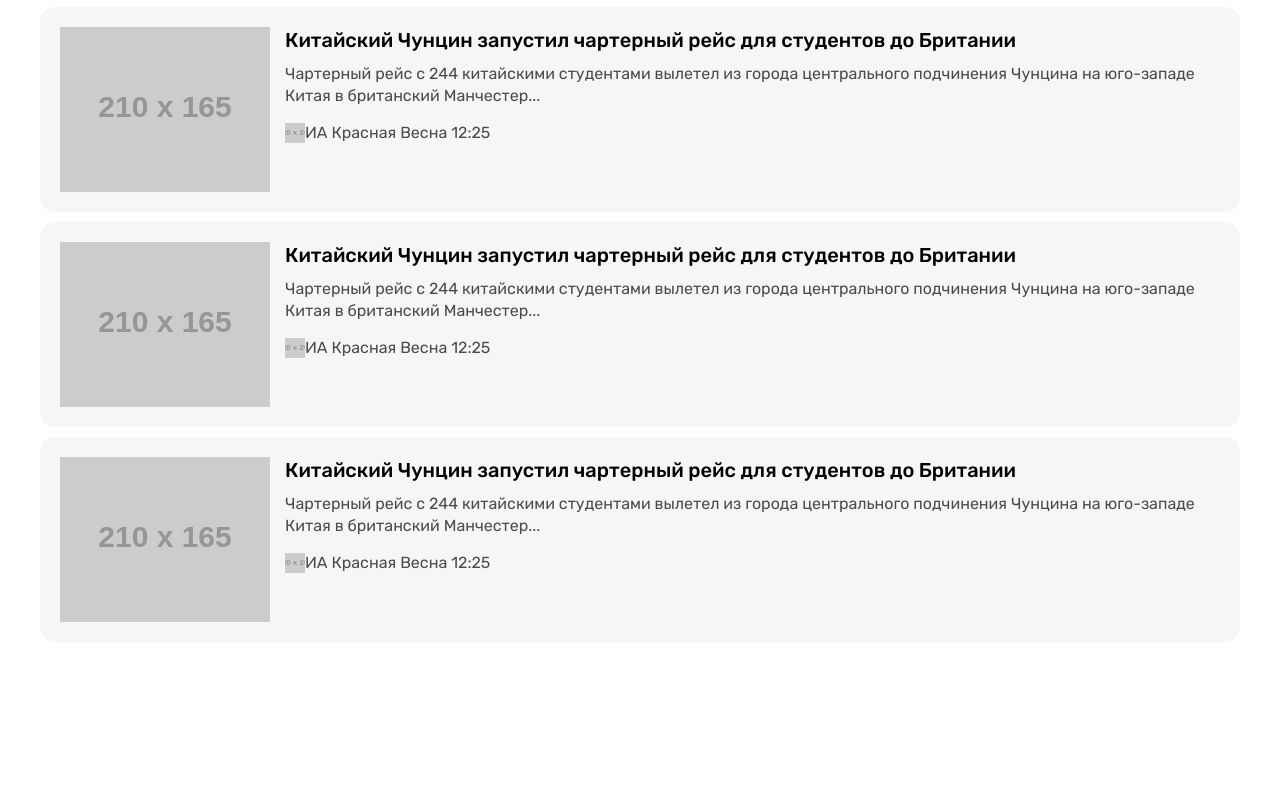
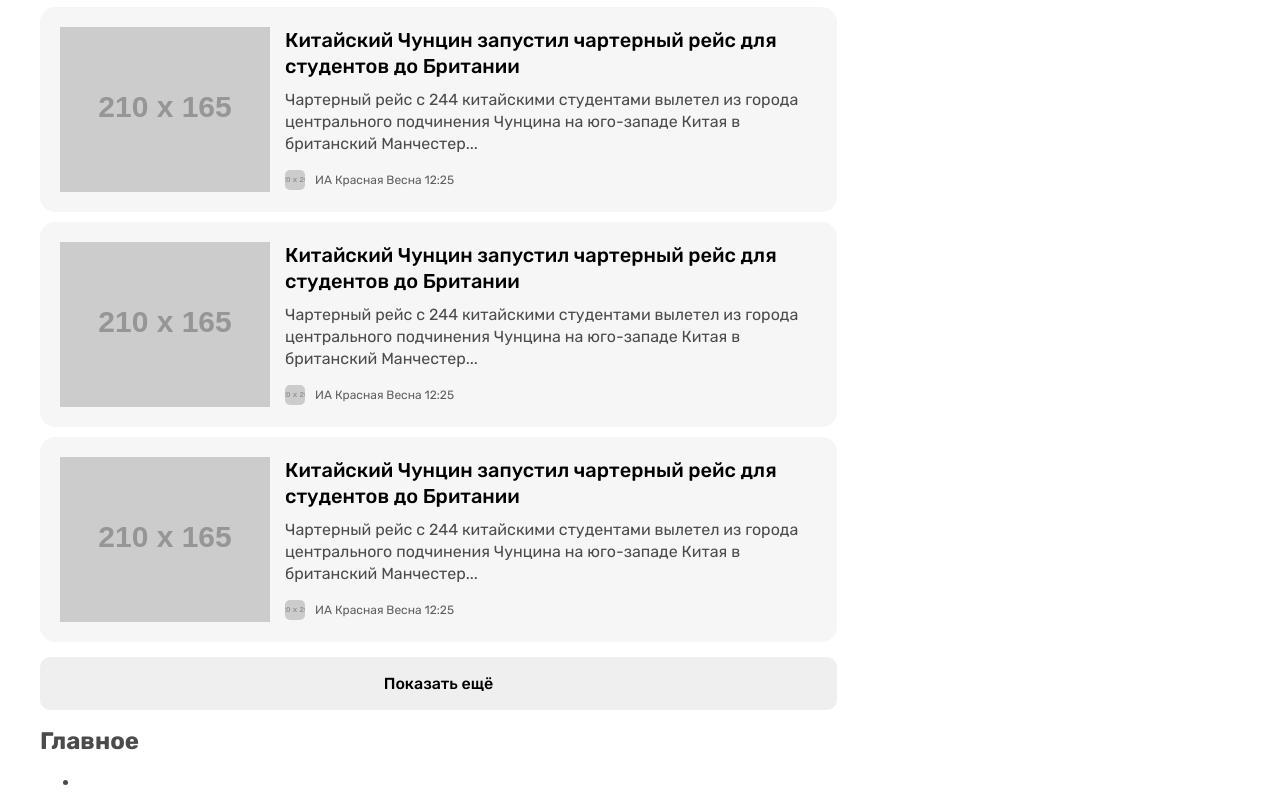
Before and after one commit to musavvir0437/N24-Musavvir, a plain HTML site: page index.html in a window 1280 px wide. Shown: the part 1702-2512 px from the top of the page. Before the commit the page ends 2344 px from the top, so only its background shows below. Drawn offline with Linux system fonts and the light colour scheme; placeholder pictures from the web are drawn by us.

Commit message:
add html add css

```diff
--- a/css/style.css
+++ b/css/style.css
@@ -57,6 +57,11 @@ outline-offset: 3px;
 
 .button:active{
   opacity: 0.6;
+}
+
+.button-block{
+  display: block;
+  width: 100%;
 }
 
 .button-primary{
@@ -328,7 +333,9 @@ display: flex;
 }
 
 /* NEW-LIST */
-
+.global-news{
+  width: 797px;
+}
 
 .global-news-heading {
   margin-top: 0;
@@ -341,6 +348,7 @@ display: flex;
 .news-list {
   display: flex;
   flex-direction: column;
+  margin-bottom: 15px;
 }
 .news-list-item:not(:last-child) {
   margin-bottom: 10px;
@@ -395,8 +403,19 @@ display: flex;
   align-items: center;
 }
 .article-card-horizontal-source-icon {
+  width: 20px;
+  height: 20px;
+  margin-right: 10px;
+  object-fit: cover;
+  border-radius: 5px;
 }
 .article-card-horizontal-source-time {
+  font-size: 12px;
+  line-height: normal;
+  color: #5e5f61;
 }
-.article-card-horizontal-source {
+
+
+.news-list-more-button{
+  padding: 17px;
 }
--- a/index.html
+++ b/index.html
@@ -275,6 +275,17 @@
         </div>
       </div>
     </div>
+
+    <button class="news-list-more-button button button-block" type="button">Показать ещё </button>
+  </section>
+
+  <section class="sidebar-news-card">
+    <h2 class="sidebar-news-card-heading">Главное</h2>
+    <ul class="sidebar-news-card-list">
+      <li class="sidebar-news-card-item">
+
+      </li>
+    </ul>
   </section>
   </div>
   </main>
```
